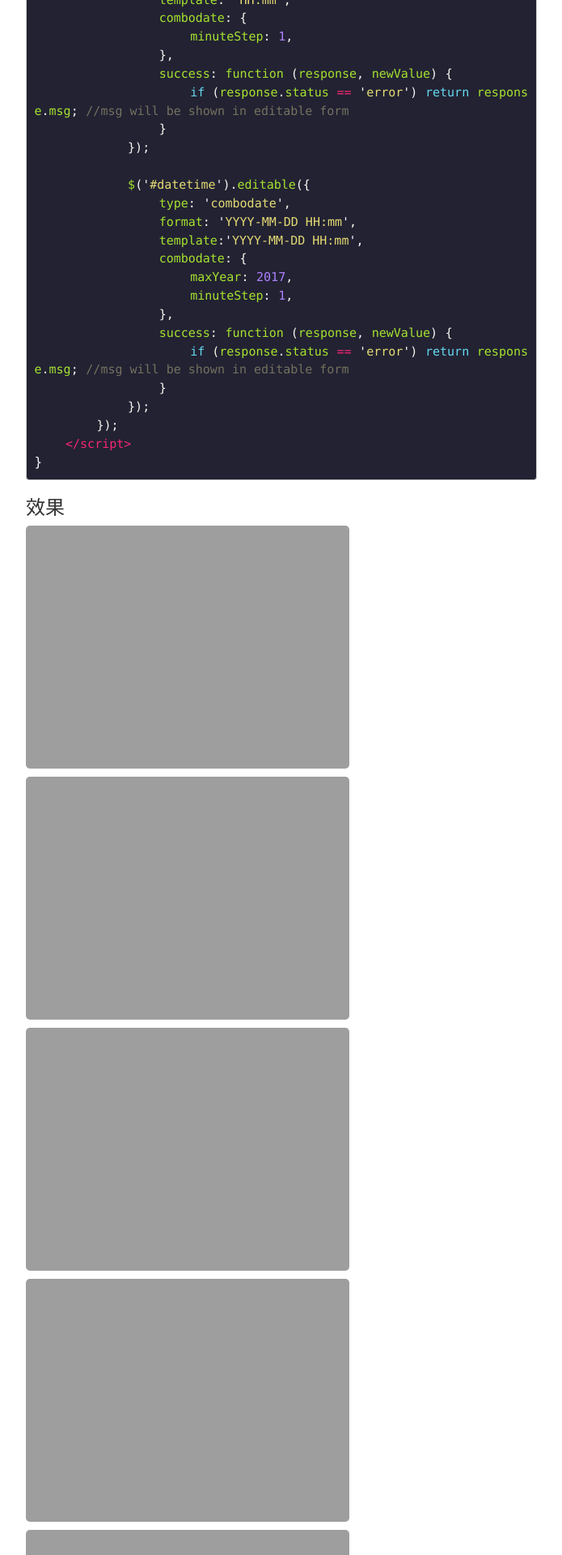
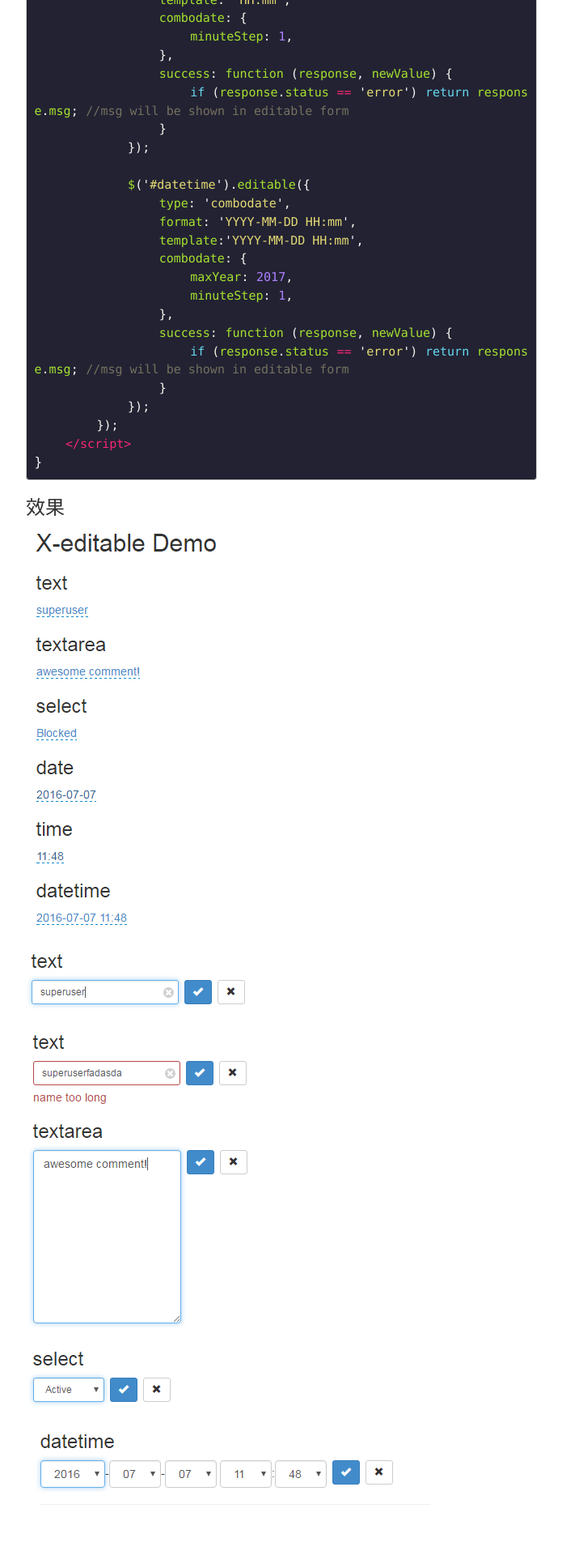
Before and after one commit to kinshines/kinshines.github.io, a Jekyll site: the page built from _posts/2016-06-07-js-x-editable.md, in a window 1280 px wide. Shown: the part 4480-6400 px from the top of the page at 81% size, without its empty margins (128-823 px from the left). Built offline with Jekyll 4.4.1, drawn with Linux system fonts in a browser that asks for light colours.

Commit message:
editable-img

```diff
--- a/_posts/2016-06-07-js-x-editable.md
+++ b/_posts/2016-06-07-js-x-editable.md
@@ -202,9 +202,9 @@ HomeController修改如下：
 {% endhighlight %}
 
 ### 效果
-![Demo](https://kinshines.github.io/img/js-xeditable/x-ediable_1.png)
-![text](https://kinshines.github.io/img/js-xeditable/x-ediable_2.png)
-![text with error](https://kinshines.github.io/img/js-xeditable/x-ediable_3.png)
-![textarea](https://kinshines.github.io/img/js-xeditable/x-ediable_4.png)
-![select](https://kinshines.github.io/img/js-xeditable/x-ediable_5.png)
-![datetime](https://kinshines.github.io/img/js-xeditable/x-ediable_6.png)
+![Demo](https://kinshines.github.io/img/js-xeditable/x-editable_1.png)
+![text](https://kinshines.github.io/img/js-xeditable/x-editable_2.png)
+![text with error](https://kinshines.github.io/img/js-xeditable/x-editable_3.png)
+![textarea](https://kinshines.github.io/img/js-xeditable/x-editable_4.png)
+![select](https://kinshines.github.io/img/js-xeditable/x-editable_5.png)
+![datetime](https://kinshines.github.io/img/js-xeditable/x-editable_6.png)
```
